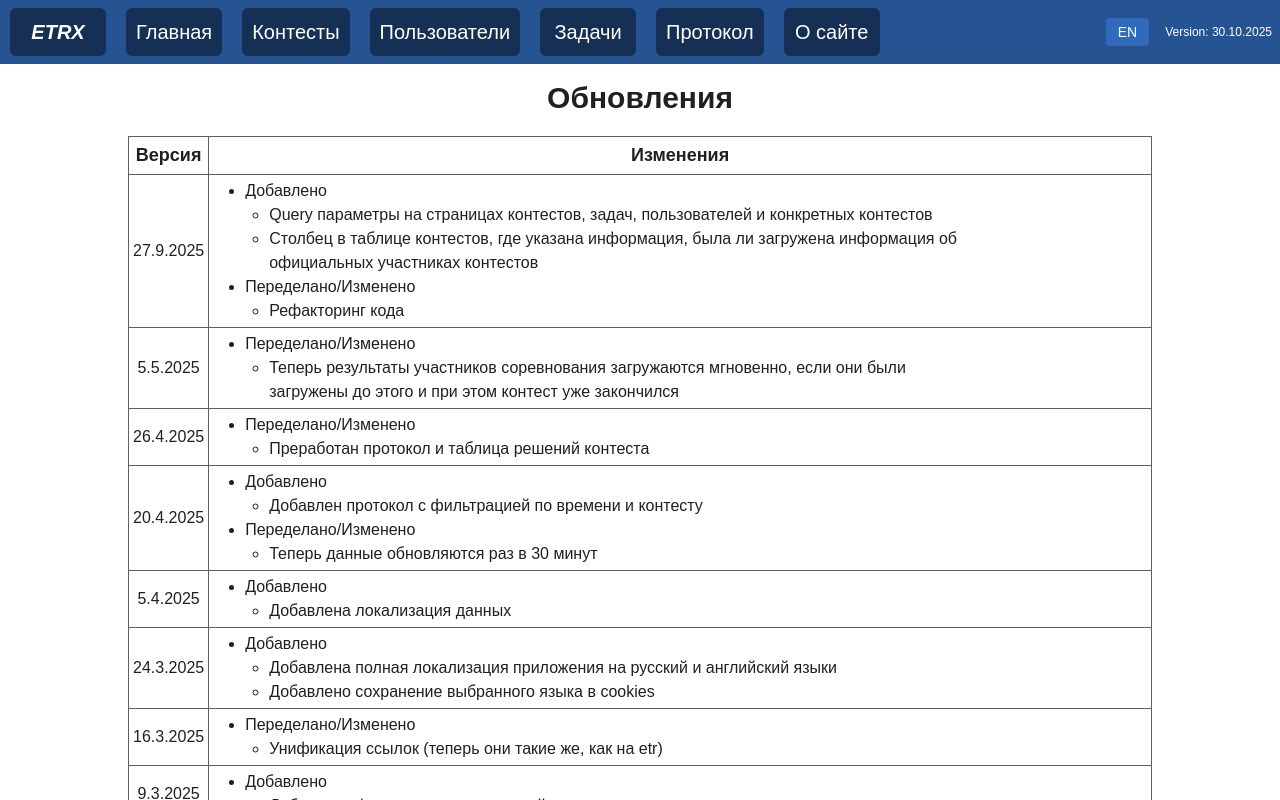
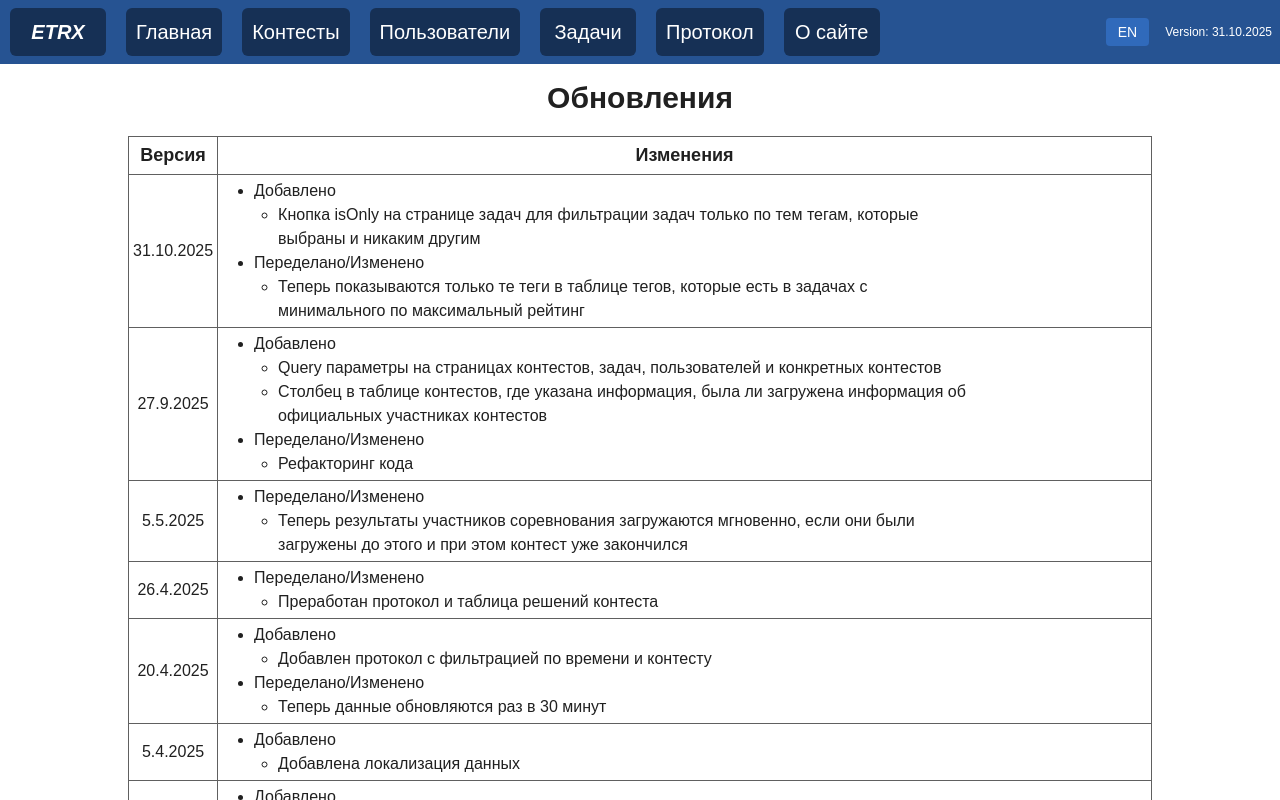
Before and after one commit to FillOff/etrx-client, a Next.js app: page /etrx2/about in a window 1280 px wide. Shown: the top 800 px of the page. Built offline with nearby package versions, Linux system fonts and the light colour scheme.

Commit message:
Fixed line breaks, updated the date, and added new changes to the "About" page.

```diff
--- a/src/app/problem/page.tsx
+++ b/src/app/problem/page.tsx
@@ -1,13 +1,6 @@
 "use client";
 
-import {
-  useEffect,
-  useState,
-  useMemo,
-  useCallback,
-  useRef,
-  Suspense,
-} from "react";
+import { useEffect, useState, useMemo, useCallback, useRef, Suspense } from "react";
 import { useTranslation } from "react-i18next";
 import { useIsClient } from "@/hooks/useIsClient";
 import { useQueryState } from "@/hooks/useQueryState";
@@ -50,43 +43,15 @@ function ProblemClientPage() {
     isOnly: DEFAULT_IS_ONLY,
   });
 
-  const page = useMemo(
-    () => Number(searchParams.get("page")) || DEFAULT_PAGE,
-    [searchParams]
-  );
-  const sortField = useMemo(
-    () =>
-      (searchParams.get("sortField") as keyof Problem) || DEFAULT_SORT_FIELD,
-    [searchParams]
-  );
-  const sortOrder = useMemo(
-    () => (searchParams.get("sortOrder") as SortOrder) || DEFAULT_SORT_ORDER,
-    [searchParams]
-  );
-  const problemName = useMemo(
-    () => searchParams.get("problemName") || DEFAULT_PROBLEM_NAME,
-    [searchParams]
-  );
-  const minRating = useMemo(
-    () => Number(searchParams.get("minRating")) || DEFAULT_MIN_RATING,
-    [searchParams]
-  );
-  const maxRating = useMemo(
-    () => Number(searchParams.get("maxRating")) || DEFAULT_MAX_RATING,
-    [searchParams]
-  );
-  const minPoints = useMemo(
-    () => Number(searchParams.get("minPoints")) || DEFAULT_MIN_POINTS,
-    [searchParams]
-  );
-  const maxPoints = useMemo(
-    () => Number(searchParams.get("maxPoints")) || DEFAULT_MAX_POINTS,
-    [searchParams]
-  );
-  const isOnly = useMemo(
-    () => searchParams.get("isOnly") === "true",
-    [searchParams]
-  );
+  const page = useMemo(() => Number(searchParams.get("page")) || DEFAULT_PAGE, [searchParams]);
+  const sortField = useMemo(() => (searchParams.get("sortField") as keyof Problem) || DEFAULT_SORT_FIELD, [searchParams]);
+  const sortOrder = useMemo(() => (searchParams.get("sortOrder") as SortOrder) || DEFAULT_SORT_ORDER, [searchParams]);
+  const problemName = useMemo(() => searchParams.get("problemName") || DEFAULT_PROBLEM_NAME, [searchParams]);
+  const minRating = useMemo(() => Number(searchParams.get("minRating")) || DEFAULT_MIN_RATING, [searchParams]);
+  const maxRating = useMemo(() => Number(searchParams.get("maxRating")) || DEFAULT_MAX_RATING, [searchParams]);
+  const minPoints = useMemo(() => Number(searchParams.get("minPoints")) || DEFAULT_MIN_POINTS, [searchParams]);
+  const maxPoints = useMemo(() => Number(searchParams.get("maxPoints")) || DEFAULT_MAX_POINTS, [searchParams]);
+  const isOnly = useMemo(() => searchParams.get("isOnly") === "true", [searchParams]);
 
   const selectedTags = useMemo(() => {
     const tagsParam = searchParams.get("tags");
@@ -139,21 +104,8 @@ function ProblemClientPage() {
       if (!isMounted.current) return;
       setIsLoading(false);
     }
-  }, [
-    page,
-    sortField,
-    sortOrder,
-    selectedTags,
-    indexes,
-    problemName,
-    minRating,
-    maxRating,
-    minPoints,
-    maxPoints,
-    isOnly,
-    i18n.language,
-    t,
-  ]);
+  }, [page, sortField, sortOrder, selectedTags, indexes, problemName, minRating, maxRating, minPoints, maxPoints, isOnly,
+    i18n.language, t]);
 
   useEffect(() => {
     isMounted.current = true;
--- a/src/locales/ru/about.json
+++ b/src/locales/ru/about.json
@@ -3,6 +3,23 @@
     "version": "Версия",
     "changes": "Изменения",
     "updates": [
+      {
+        "date": "31.10.2025",
+        "items":[
+          {
+            "type":"Добавлено",
+            "details":[
+              "Кнопка isOnly на странице задач для фильтрации задач только по тем тегам, которые выбраны и никаким другим"
+            ]
+          },
+          {
+            "type":"Переделано/Изменено",
+            "details":[
+              "Теперь показываются только те теги в таблице тегов, которые есть в задачах с минимального по максимальный рейтинг"
+            ]
+          }
+        ]
+      },
       {
         "date": "27.9.2025",
         "items": [
```
Also changed, not shown: 1 other file (tests, documents, lock files or other folders).
